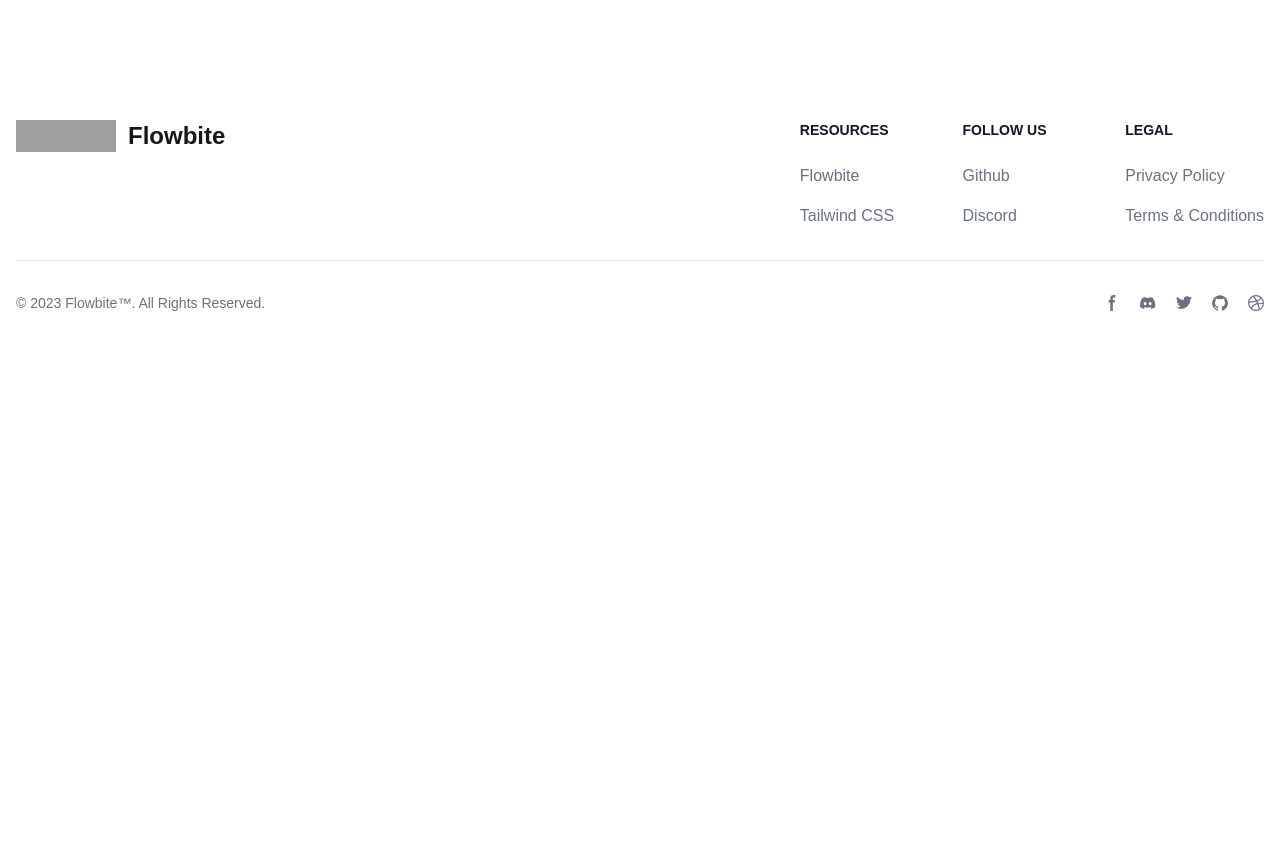
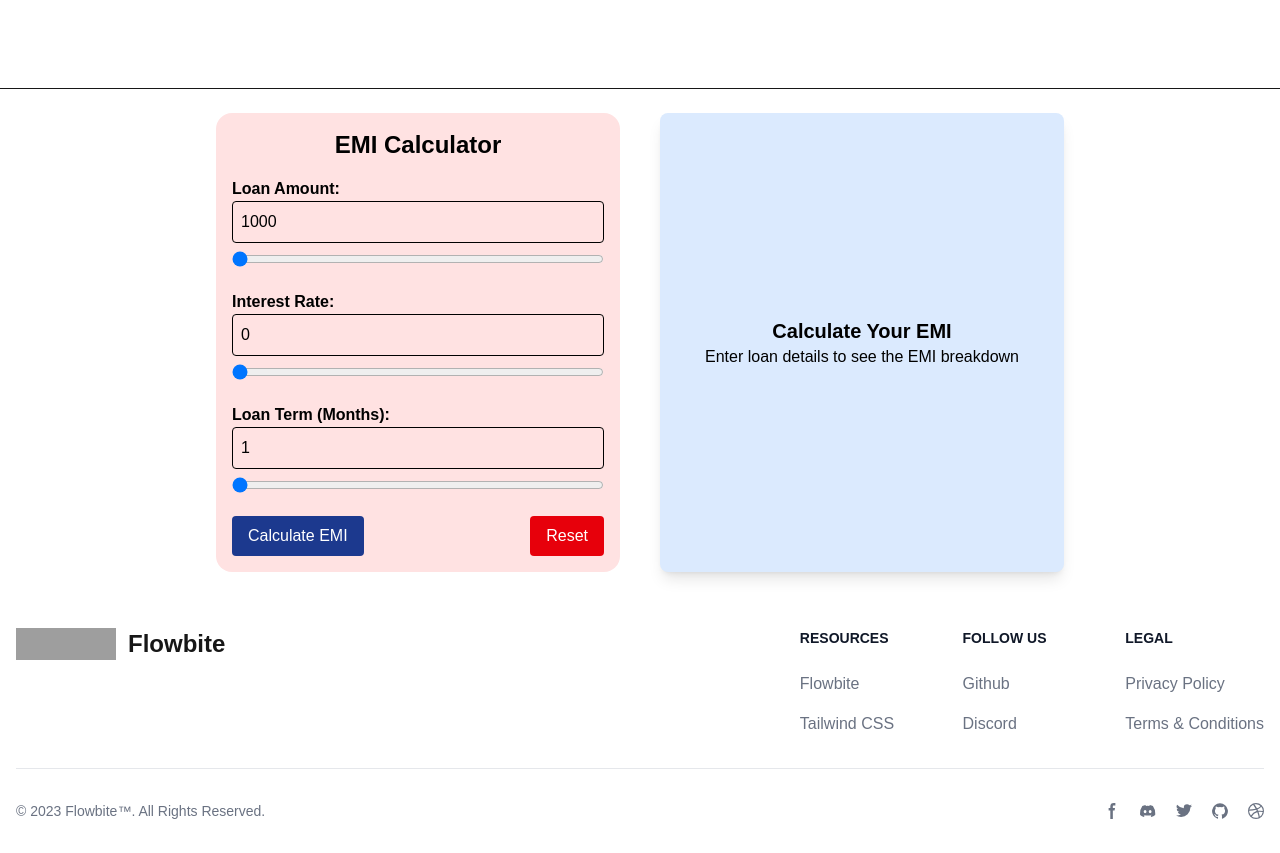
Before and after one commit to situ5901/keshvacredit, a Next.js app: page / in a window 1280 px wide. Shown: the part 2612-3465 px from the top of the page. Before the commit the page ends 2957 px from the top, so only its background shows below. Built offline with nearby package versions, Linux system fonts and the light colour scheme; grey boxes are pictures that could not be loaded.

Commit message:
calculator add

```diff
--- /dev/null
+++ b/src/app/calculator/calculator.tsx
@@ -0,0 +1,154 @@
+'use client';
+
+import { useState } from 'react';
+
+export default function EmiCalculator() {
+    const [loanAmount, setLoanAmount] = useState(1000);
+    const [interestRate, setInterestRate] = useState(0);
+    const [loanTerm, setLoanTerm] = useState(1);
+    const [emiResult, setEmiResult] = useState('');
+    const [tableData, setTableData] = useState([]);
+    const [totalData, setTotalData] = useState(null);
+    const [showResult, setShowResult] = useState(false);
+
+    const formatCurrency = (amount) => {
+        return "₹" + amount.toFixed(2).replace(/\B(?=(\d{3})+(?!\d))/g, ",");
+    };
+
+    const calculateEMI = () => {
+        if (!loanAmount || !interestRate || !loanTerm) {
+            setEmiResult('Please enter valid values');
+            return;
+        }
+
+        const monthlyInterestRate = interestRate / 100 / 12;
+        const emi = (loanAmount * monthlyInterestRate * Math.pow(1 + monthlyInterestRate, loanTerm)) /
+                    (Math.pow(1 + monthlyInterestRate, loanTerm) - 1);
+
+        let balance = loanAmount;
+        let totalInterestPayable = 0;
+        let totalPayment = 0;
+        let emiTableData = [];
+
+        for (let month = 1; month <= loanTerm; month++) {
+            let interest = balance * monthlyInterestRate;
+            let principal = emi - interest;
+            balance -= principal;
+
+            totalInterestPayable += interest;
+            totalPayment += emi;
+
+            emiTableData.push({
+                month,
+                emi: formatCurrency(emi),
+                principal: formatCurrency(principal),
+                interest: formatCurrency(interest),
+                balance: formatCurrency(balance)
+            });
+        }
+
+        setEmiResult(`EMI: ${formatCurrency(emi)}`);
+        setTableData(emiTableData);
+        setTotalData({
+            totalPayment: formatCurrency(totalPayment),
+            totalInterestPayable: formatCurrency(totalInterestPayable),
+            totalAmount: formatCurrency(totalPayment + totalInterestPayable)
+        });
+        setShowResult(true);
+    };
+
+    const resetForm = () => {
+        setLoanAmount(1000);
+        setInterestRate(0);
+        setLoanTerm(1);
+        setEmiResult('');
+        setTableData([]);
+        setTotalData(null);
+        setShowResult(false);
+    };
+
+    return (
+       <div className='cal bg-white text-black'>
+    <div className="max-w-4xl mx-auto p-6 bg-red rounded-lg flex gap-10">
+            <div className="w-1/2 p-4 bg-red-100 rounded-2xl">
+                <h1 className="text-center text-2xl font-bold mb-4">EMI Calculator</h1>
+                <div className="mb-4">
+                    <label className="block font-bold">Loan Amount:</label>
+                    <input type="number" value={loanAmount}
+                        onChange={(e) => setLoanAmount(Number(e.target.value))}
+                        className="w-full p-2 border rounded" />
+                    <input type="range" min="1000" max="1000000" value={loanAmount}
+                        onChange={(e) => setLoanAmount(Number(e.target.value))}
+                        className="w-full mt-2" />
+                </div>
+                <div className="mb-4">
+                    <label className="block font-bold">Interest Rate:</label>
+                    <input type="number" value={interestRate}
+                        onChange={(e) => setInterestRate(Number(e.target.value))}
+                        className="w-full p-2 border rounded" />
+                    <input type="range" min="0" max="20" step="0.1" value={interestRate}
+                        onChange={(e) => setInterestRate(Number(e.target.value))}
+                        className="w-full mt-2" />
+                </div>
+                <div className="mb-4">
+                    <label className="block font-bold text-black">Loan Term (Months):</label>
+                    <input type="number" value={loanTerm}
+                        onChange={(e) => setLoanTerm(Number(e.target.value))}
+                        className="w-full p-2 border rounded" />
+                    <input type="range" min="1" max="60" value={loanTerm}
+                        onChange={(e) => setLoanTerm(Number(e.target.value))}
+                        className="w-full mt-2" />
+                </div>
+                <div className="flex justify-between mt-4">
+                    <button onClick={calculateEMI} className="px-4 py-2 bg-blue-900 text-white rounded">Calculate EMI</button>
+                    <button onClick={resetForm} className="px-4 py-2 bg-red-600 text-white rounded">Reset</button>
+                </div>
+            </div>
+
+            <div className="w-1/2 p-4 bg-blue-100 shadow-lg rounded-lg animate-fade-in">
+                {/* Ye title aur subtitle sirf tab tak dikhega jab tak result nahi aata */}
+                {!showResult && (
+                     <div className="flex items-center justify-center h-full text-black text-center">
+                     <div>
+                         <h2 className="text-xl font-semibold">Calculate Your EMI</h2>
+                         <p>Enter loan details to see the EMI breakdown</p>
+                     </div>
+                 </div>
+                )}
+
+                {showResult && (
+                    <div>
+                        <p className="text-center font-bold mb-4">{emiResult}</p>
+                        {tableData.length > 0 && (
+                            <div className="overflow-y-auto max-h-95 border border-gray-300 rounded-lg">
+                                <table className="w-full border-collapse">
+                                    <thead>
+                                        <tr className="bg-gray-200">
+                                            <th className="border p-2">Month</th>
+                                            <th className="border p-2">EMI</th>
+                                            <th className="border p-2">Principal</th>
+                                            <th className="border p-2">Interest</th>
+                                            <th className="border p-2">Balance</th>
+                                        </tr>
+                                    </thead>
+                                    <tbody>
+                                        {tableData.map((row, index) => (
+                                            <tr key={index} className="text-center border">
+                                                <td className="border p-2">{row.month}</td>
+                                                <td className="border p-2">{row.emi}</td>
+                                                <td className="border p-2">{row.principal}</td>
+                                                <td className="border p-2">{row.interest}</td>
+                                                <td className="border p-2">{row.balance}</td>
+                                            </tr>
+                                        ))}
+                                    </tbody>
+                                </table>
+                            </div>
+                        )}
+                    </div>
+                )}
+            </div>
+        </div>
+       </div>
+    );
+}
--- a/src/app/page.tsx
+++ b/src/app/page.tsx
@@ -1,30 +1,35 @@
-"use client";
-import React from "react";
-import Image from "next/image";
+import React from 'react'
+import Image from 'next/image'
+import EmiCalculator from './calculator/calculator'
 function page() {
   return (
     <>
-      <div
+       <div
         id="default-carousel"
         className="relative w-full"
         data-carousel="slide"
       >
         <div className="relative h-56 overflow-hidden rounded-lg md:h-100">
-          <div className="hidden duration-700 ease-in-out" data-carousel-item>
-
-          </div>
-          <div className="hidden duration-700 ease-in-out" data-carousel-item>
-
-          </div>
-          <div className="hidden duration-700 ease-in-out" data-carousel-item>
-
-          </div>
-          <div className="hidden duration-700 ease-in-out" data-carousel-item>
-
-          </div>
-          <div className="hidden duration-700 ease-in-out" data-carousel-item>
-
-          </div>
+          <div
+            className="hidden duration-700 ease-in-out"
+            data-carousel-item
+          ></div>
+          <div
+            className="hidden duration-700 ease-in-out"
+            data-carousel-item
+          ></div>
+          <div
+            className="hidden duration-700 ease-in-out"
+            data-carousel-item
+          ></div>
+          <div
+            className="hidden duration-700 ease-in-out"
+            data-carousel-item
+          ></div>
+          <div
+            className="hidden duration-700 ease-in-out"
+            data-carousel-item
+          ></div>
         </div>
         <div className="absolute z-30 flex -translate-x-1/2 bottom-5 left-1/2 space-x-3 rtl:space-x-reverse">
           <button
@@ -324,7 +329,6 @@ function page() {
       </div>
 
       <div className="flex justify-center items-center p-4 gap-5 bg-emerald-300 rounded-lg">
-
         <div className="max-w-sm p-6 bg-white border border-gray-200 rounded-lg shadow-sm dark:bg-gray-800 dark:border-gray-700">
           <a href="#">
             <h5 className="mb-2 text-2xl font-bold tracking-tight text-gray-900 dark:text-white">
@@ -537,9 +541,11 @@ function page() {
             </div>
           </div>
         </div>
-      </div>
+     </div>
+     <hr/>
+    <EmiCalculator/>
     </>
-  );
+  )
 }
 
-export default page;
+export default page
```
Also changed, not shown: package.json (+6 -5 lines), 1 other file (tests, documents, lock files or other folders).
